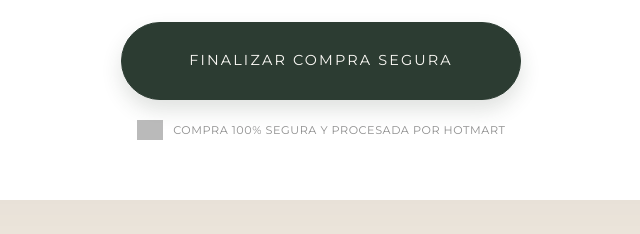
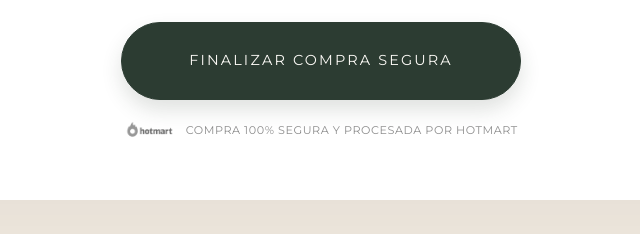
Before and after one commit to lferreyra/ayurveda, a plain HTML site: page index.html in a window 1280 px wide. Shown: the part 5188-5422 px from the top of the page, 319-959 px from the left. Drawn offline with nearby package versions, Linux system fonts and the light colour scheme; grey boxes are pictures that could not be loaded.

Commit message:
Update index.html

```diff
--- a/index.html
+++ b/index.html
@@ -735,7 +735,7 @@
                         <span>Finalizar Compra Segura</span>
                     </a>
                     <div class="hotmart-trust">
-                        <img src="https://es.wikipedia.org/wiki/Archivo:Hotmart_logo.svg" alt="Hotmart">
+                        <img src="Hotmart_logo.png" alt="Hotmart">
                         <span>Compra 100% Segura y Procesada por Hotmart</span>
                     </div>
                 </div>
```
